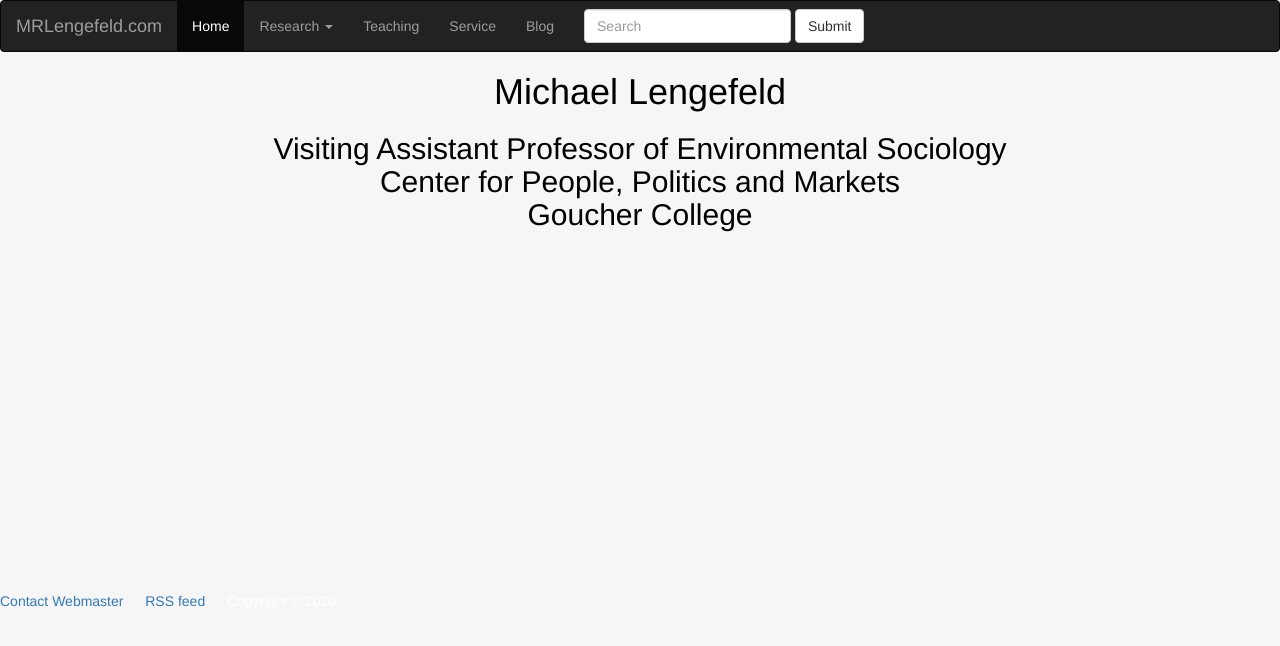
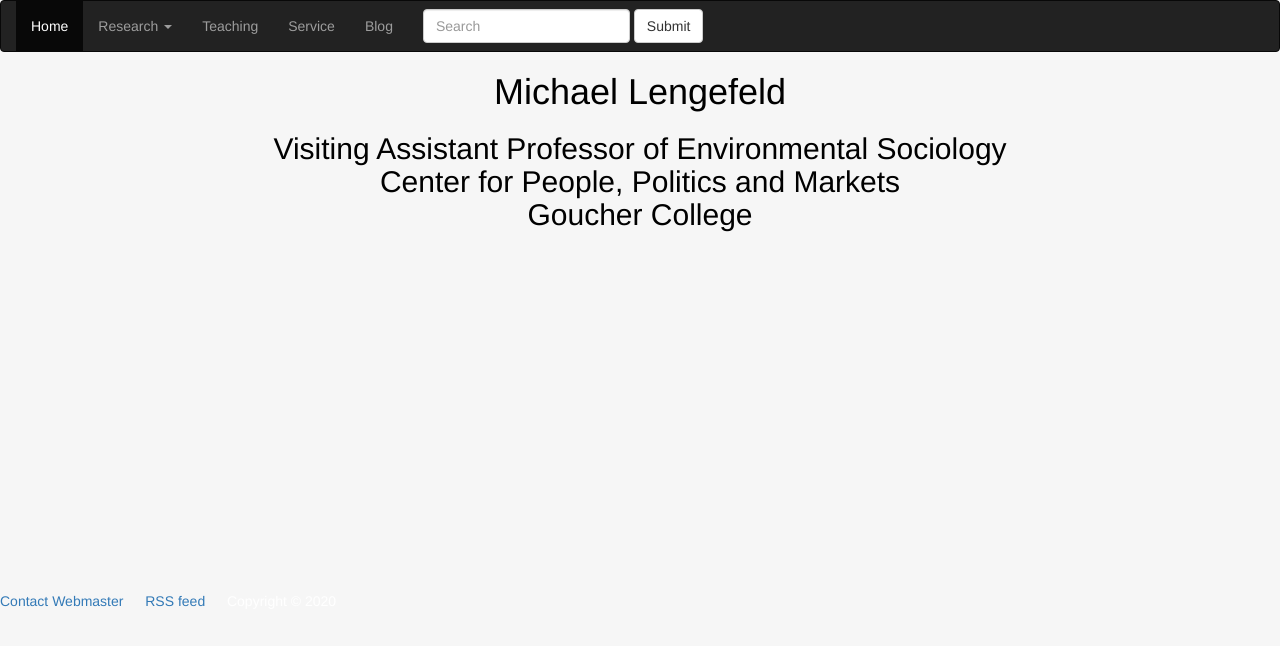
Before and after one commit to resilience1/resilience1.github.io, a Jekyll site: the page index.html, which Jekyll copies as it is, in a window 1280 px wide. Shown: the top 646 px of the page. Built offline with Jekyll 4.4.1, drawn with Linux system fonts in a browser that asks for light colours; nearby versions of some CDN libraries.

Commit message:
Removed line 19
      <a class="navbar-brand" href="index.html">MRLengefeld.com</a>

```diff
--- a/index.html
+++ b/index.html
@@ -16,7 +16,7 @@
       <nav class="navbar navbar-inverse">
   <div class="container-fluid">
     <div class="navbar-header">
-      <a class="navbar-brand" href="index.html">MRLengefeld.com</a>
+
     </div>
     <ul class="nav navbar-nav">
       <li class="active"><a href=/index>Home</a></li>
```
